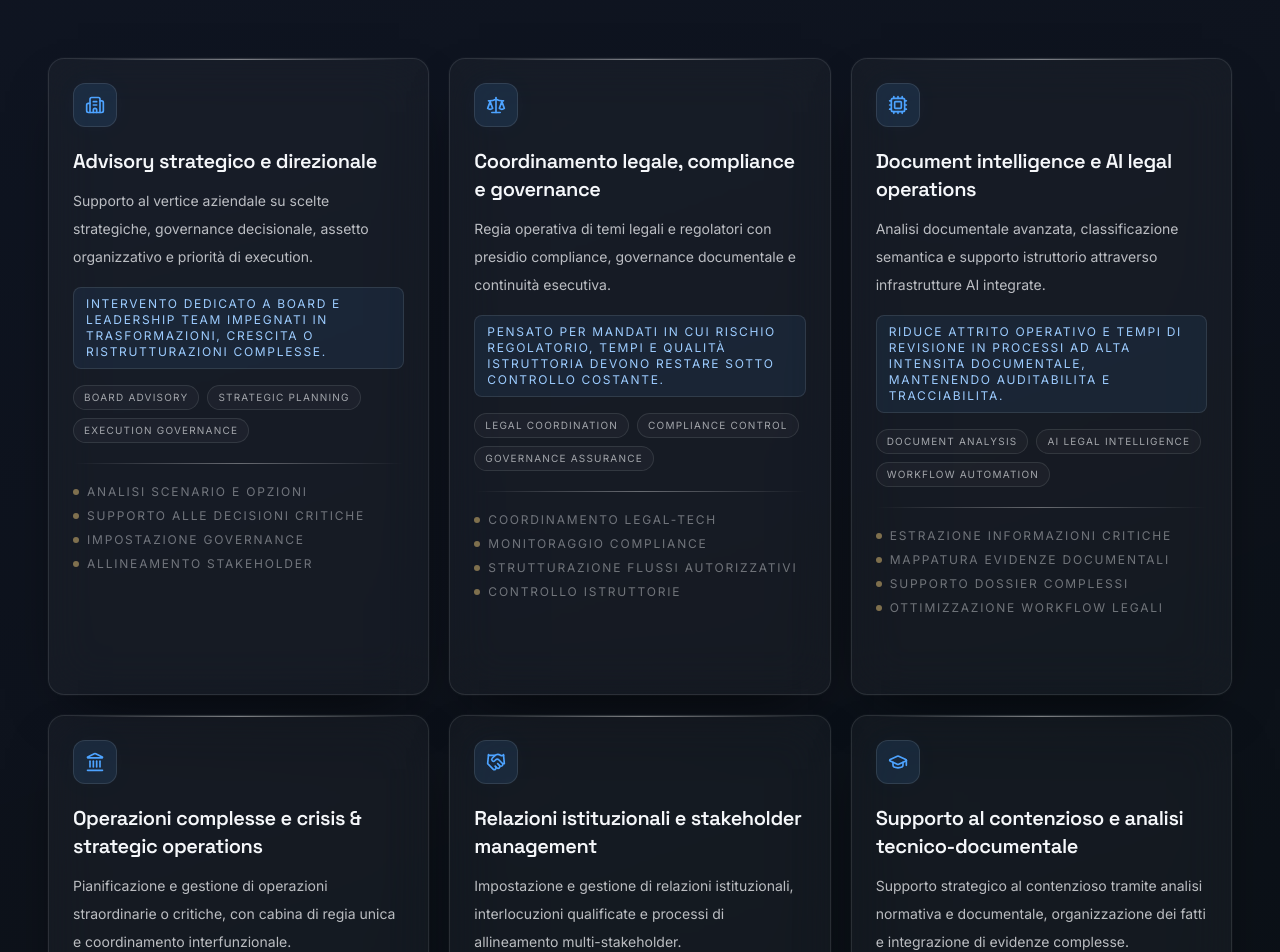
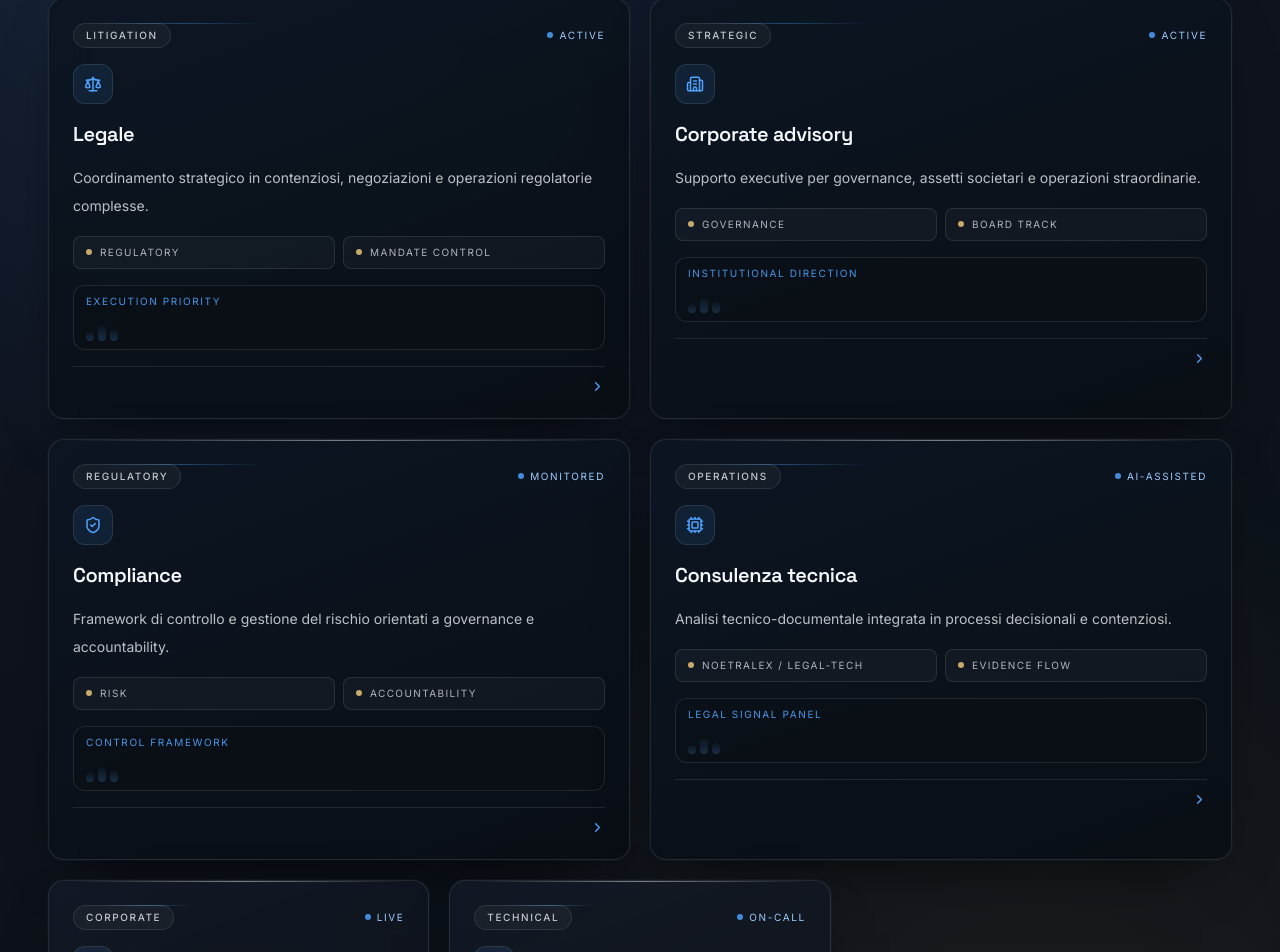
Before and after one commit to ugotorsi/noetra-strategies, a Next.js app: page /it in a window 1280 px wide. Shown: the part 3636-4588 px from the top of the page. Built offline with nearby package versions, Linux system fonts and the light colour scheme; no server answers.

Commit message:
refine(ui): executive strategic services matrix

```diff
--- a/src/components/sections/ServicesSection.tsx
+++ b/src/components/sections/ServicesSection.tsx
@@ -5,10 +5,10 @@ import {
   Building2,
   ChevronRight,
   Cpu,
-  GraduationCap,
-  Handshake,
   Landmark,
   Scale,
+  ShieldCheck,
+  Wrench,
   type LucideIcon,
 } from "lucide-react";
 
@@ -16,14 +16,15 @@ import { Container } from "@/components/layout/Container";
 import { Card } from "@/components/ui/Card";
 import { SectionTitle } from "@/components/ui/SectionTitle";
 import { getMessages, type Locale } from "@/lib/i18n";
+import { cn } from "@/lib/utils";
 
 const serviceIcons: LucideIcon[] = [
+  Scale,
   Building2,
-  Scale,
+  ShieldCheck,
   Cpu,
   Landmark,
-  Handshake,
-  GraduationCap,
+  Wrench,
 ];
 
 type ServicesSectionProps = {
@@ -38,6 +39,7 @@ export function ServicesSection({ locale }: ServicesSectionProps) {
       id="services"
       className="relative border-y border-white/10 bg-[linear-gradient(160deg,rgba(17,24,39,0.86)_0%,rgba(11,15,20,0.95)_100%)] py-24 sm:py-28"
     >
+      <div className="pointer-events-none absolute inset-0 bg-[radial-gradient(circle_at_18%_14%,rgba(77,163,255,0.12),transparent_34%),radial-gradient(circle_at_82%_82%,rgba(198,169,107,0.08),transparent_36%)]" />
       <Container className="space-y-14">
         <SectionTitle
           eyebrow={messages.eyebrow}
@@ -53,10 +55,11 @@ export function ServicesSection({ locale }: ServicesSectionProps) {
             hidden: {},
             show: { transition: { staggerChildren: 0.12 } },
           }}
-          className="grid gap-5 sm:grid-cols-2 xl:grid-cols-3"
+          className="grid gap-5 md:grid-cols-2 xl:grid-cols-6"
         >
           {messages.cards.map((service, index) => {
             const Icon = serviceIcons[index] ?? Building2;
+            const isPrimary = service.tier === "primary";
 
             return (
               <motion.div
@@ -66,60 +69,82 @@ export function ServicesSection({ locale }: ServicesSectionProps) {
                   show: { opacity: 1, y: 0 },
                 }}
                 transition={{ duration: 0.55, ease: "easeOut" }}
-                whileHover={{ y: -4 }}
+                whileHover={{ y: isPrimary ? -7 : -5 }}
+                className={cn(isPrimary ? "xl:col-span-3" : "xl:col-span-2")}
               >
-                <Card className="group h-full border-white/12 p-6 transition-all duration-500 hover:border-[#4DA3FF]/45">
-                  <div className="mb-5 inline-flex h-11 w-11 items-center justify-center rounded-xl border border-[#4DA3FF]/40 bg-[#4DA3FF]/12 text-[#4DA3FF] shadow-[0_0_30px_-18px_rgba(77,163,255,0.9)] transition-all duration-500 group-hover:scale-110 group-hover:border-[#4DA3FF]/70">
-                    <Icon size={20} />
+                <Card
+                  className={cn(
+                    "group relative h-full overflow-hidden border p-6 transition-all duration-500",
+                    isPrimary
+                      ? "border-[#4DA3FF]/30 bg-[linear-gradient(160deg,rgba(12,22,34,0.95),rgba(10,15,22,0.98))]"
+                      : "border-white/12 bg-[linear-gradient(160deg,rgba(17,24,39,0.68),rgba(11,15,20,0.92))]",
+                    "hover:border-[#4DA3FF]/48 hover:shadow-[0_26px_55px_-38px_rgba(77,163,255,0.85)]",
+                  )}
+                >
+                  <div className="pointer-events-none absolute inset-0 bg-[radial-gradient(circle_at_84%_12%,rgba(77,163,255,0.16),transparent_52%)] opacity-0 transition-opacity duration-500 group-hover:opacity-100" />
+                  <motion.div
+                    className="pointer-events-none absolute inset-x-6 top-0 h-px origin-left bg-gradient-to-r from-transparent via-[#4DA3FF]/80 to-transparent"
+                    initial={{ scaleX: 0.35, opacity: 0.45 }}
+                    whileHover={{ scaleX: 1, opacity: 1 }}
+                    transition={{ duration: 0.35, ease: "easeOut" }}
+                  />
+
+                  <div className="relative space-y-4">
+                    <div className="flex items-center justify-between gap-3">
+                      <span className="rounded-full border border-white/14 bg-white/[0.04] px-3 py-1 text-[10px] font-medium uppercase tracking-[0.16em] text-[#F5F7FA]/78">
+                        {service.microTag}
+                      </span>
+                      <span className="inline-flex items-center gap-1.5 text-[10px] uppercase tracking-[0.16em] text-[#9DCCFF]">
+                        <motion.span
+                          className="h-1.5 w-1.5 rounded-full bg-[#4DA3FF]"
+                          animate={{ opacity: [0.35, 1, 0.35] }}
+                          transition={{ duration: 1.9, repeat: Infinity, ease: "easeInOut" }}
+                        />
+                        {service.status}
+                      </span>
                     </div>
+
+                    <div className="inline-flex h-10 w-10 items-center justify-center rounded-xl border border-[#4DA3FF]/30 bg-[#4DA3FF]/10 text-[#4DA3FF] transition-all duration-500 group-hover:scale-105 group-hover:border-[#4DA3FF]/60">
+                      <Icon size={18} />
+                    </div>
+
                     <h3 className="text-xl font-semibold text-[#F5F7FA]">{service.title}</h3>
-                  <p className="mt-3 text-sm leading-7 text-[#F5F7FA]/74">
-                    {service.description}
-                  </p>
-                  <p className="mt-4 rounded-lg border border-[#4DA3FF]/20 bg-[#4DA3FF]/8 px-3 py-2 text-xs uppercase tracking-[0.14em] text-[#9DCCFF]">
-                    {service.executiveParagraph}
-                  </p>
+                    <p className="text-sm leading-7 text-[#F5F7FA]/76">{service.description}</p>
 
-                  <div className="mt-4 flex flex-wrap gap-2">
-                    {service.operationalTerms.map((term) => (
-                      <span
-                        key={term}
-                        className="rounded-full border border-white/12 bg-white/[0.03] px-2.5 py-1 text-[10px] uppercase tracking-[0.12em] text-[#F5F7FA]/62"
+                    <div className="grid gap-2 sm:grid-cols-2">
+                      {service.indicators.map((indicator) => (
+                        <div
+                          key={indicator}
+                          className="inline-flex items-center gap-2 rounded-lg border border-white/10 bg-white/[0.03] px-3 py-2 text-[10px] uppercase tracking-[0.14em] text-[#F5F7FA]/70"
                         >
-                        {term}
-                      </span>
+                          <span className="h-1.5 w-1.5 rounded-full bg-[#C6A96B]" />
+                          {indicator}
+                        </div>
                       ))}
                     </div>
 
-                  <div className="mt-5 h-px w-full bg-gradient-to-r from-transparent via-white/35 to-transparent" />
-                  <motion.ul
-                    initial={{ opacity: 0.6 }}
+                    <div className="rounded-xl border border-white/10 bg-[#0B0F14]/55 px-3 py-2">
+                      <p className="text-[10px] uppercase tracking-[0.16em] text-[#4DA3FF]/90">
+                        {service.signal}
+                      </p>
+                      <div className="mt-2 flex h-6 items-end gap-1">
+                        {[36, 62, 46].map((height, barIndex) => (
+                          <motion.span
+                            key={`${service.title}-bar-${height}`}
+                            className="w-2 rounded-sm bg-gradient-to-t from-[#4DA3FF]/45 to-[#4DA3FF]/9"
+                            style={{ height: `${height}%` }}
+                            initial={{ opacity: 0.45 }}
                             whileHover={{ opacity: 1 }}
-                    className="mt-5 space-y-2"
-                  >
-                    {service.capabilities.map((capability, capIndex) => (
-                      <motion.li
-                        key={capability}
-                        initial={{ x: 0 }}
-                        whileHover={{ x: 2 }}
-                        transition={{ duration: 0.2, delay: capIndex * 0.03 }}
-                        className="flex items-center gap-2 text-xs uppercase tracking-[0.15em] text-[#F5F7FA]/68"
-                      >
-                        <span className="h-1.5 w-1.5 rounded-full bg-[#C6A96B]" />
-                        {capability}
-                      </motion.li>
+                            transition={{ duration: 0.25, delay: barIndex * 0.03 }}
+                          />
                         ))}
-                  </motion.ul>
+                      </div>
+                    </div>
 
-                  <motion.div
-                    initial={{ opacity: 0, y: 6 }}
-                    whileHover={{ opacity: 1, y: 0 }}
-                    transition={{ duration: 0.25 }}
-                    className="mt-5 flex items-center justify-between rounded-xl border border-white/12 bg-white/[0.03] px-3 py-2 text-xs uppercase tracking-[0.14em] text-[#F5F7FA]/70"
-                  >
-                    <span>{service.reveal}</span>
-                    <ChevronRight size={14} className="text-[#4DA3FF]" />
-                  </motion.div>
+                    <div className="flex items-center justify-end border-t border-white/10 pt-3">
+                      <ChevronRight size={15} className="text-[#4DA3FF] transition-transform duration-300 group-hover:translate-x-1" />
+                    </div>
+                  </div>
                 </Card>
               </motion.div>
             );
--- a/src/messages/en.json
+++ b/src/messages/en.json
@@ -282,112 +282,80 @@
     },
     "services": {
       "eyebrow": "Services",
-      "title": "Enterprise Strategic Services for Complex Organizations",
-      "description": "Integrated service architecture for strategic intelligence, institutional advisory, legal-tech coordination and AI-enabled executive execution.",
+      "title": "Executive Operational Matrix",
+      "description": "Institutional advisory interface for legal-tech execution, governance control and high-stakes decision support.",
       "cards": [
         {
-          "title": "Strategic and Corporate Advisory",
-          "description": "Executive advisory for strategic positioning, governance architecture and high-impact institutional decisions.",
-          "executiveParagraph": "Designed for leadership teams managing growth, transformation and strategic complexity across multiple fronts.",
-          "operationalTerms": [
-            "board governance",
-            "strategic planning",
-            "execution control"
+          "title": "Legal",
+          "microTag": "LITIGATION",
+          "tier": "primary",
+          "status": "ACTIVE",
+          "description": "Strategic coordination for complex litigation, negotiation and regulatory operations.",
+          "indicators": [
+            "REGULATORY",
+            "MANDATE CONTROL"
           ],
-          "capabilities": [
-            "governance architecture",
-            "executive communication",
-            "decision support",
-            "institutional strategy"
-          ],
-          "reveal": "Executive mandate acceleration"
+          "signal": "EXECUTION PRIORITY"
         },
         {
-          "title": "Legal and Regulatory Coordination",
-          "description": "Integrated legal-regulatory coordination for assignments requiring procedural precision, risk framing and compliance control.",
-          "executiveParagraph": "Structured legal-tech alignment for mandates where regulatory exposure and execution timing are mission critical.",
-          "operationalTerms": [
-            "regulatory mapping",
-            "procedural control",
-            "compliance assurance"
+          "title": "Corporate Advisory",
+          "microTag": "STRATEGIC",
+          "tier": "primary",
+          "status": "ACTIVE",
+          "description": "Executive support for governance, corporate structures and extraordinary operations.",
+          "indicators": [
+            "GOVERNANCE",
+            "BOARD TRACK"
           ],
-          "capabilities": [
-            "compliance frameworks",
-            "regulatory intelligence",
-            "documentation systems",
-            "legal workflow alignment"
-          ],
-          "reveal": "Regulatory resilience layer"
+          "signal": "INSTITUTIONAL DIRECTION"
         },
         {
-          "title": "AI Systems and Digital Innovation",
-          "description": "Design and implementation of AI-enabled operating systems for intelligent orchestration and scalable decision workflows.",
-          "executiveParagraph": "Built for organizations requiring operational automation without sacrificing governance, traceability or strategic control.",
-          "operationalTerms": [
-            "AI orchestration",
-            "knowledge infrastructure",
-            "automation control"
+          "title": "Compliance",
+          "microTag": "REGULATORY",
+          "tier": "primary",
+          "status": "MONITORED",
+          "description": "Control frameworks and risk management aligned with governance and accountability.",
+          "indicators": [
+            "RISK",
+            "ACCOUNTABILITY"
           ],
-          "capabilities": [
-            "operational automation",
-            "document intelligence",
-            "strategic analytics",
-            "workflow intelligence"
-          ],
-          "reveal": "AI coordination engine"
+          "signal": "CONTROL FRAMEWORK"
         },
         {
-          "title": "Strategic Operations and Institutional Advisory",
-          "description": "Strategic and operational support for complex operations, institutional interfaces, organizational governance and multidisciplinary decision ecosystems.",
-          "executiveParagraph": "Dedicated to high-stakes initiatives where execution continuity and cross-functional coordination define outcome quality.",
-          "operationalTerms": [
-            "institutional interface",
-            "operational governance",
-            "strategic continuity"
+          "title": "Technical Consulting",
+          "microTag": "OPERATIONS",
+          "tier": "primary",
+          "status": "AI-ASSISTED",
+          "description": "Integrated technical-documentary analysis across decision workflows and contentious contexts.",
+          "indicators": [
+            "NOETRALEX / LEGAL-TECH",
+            "EVIDENCE FLOW"
           ],
-          "capabilities": [
-            "operational coordination",
-            "governance support",
-            "institutional relations",
-            "strategic planning",
-            "executive advisory",
-            "operational intelligence"
-          ],
-          "reveal": "Institutional operations cockpit"
+          "signal": "LEGAL SIGNAL PANEL"
         },
         {
-          "title": "Institutional and Commercial Relations",
-          "description": "Strategic relationship architecture for institutional positioning, stakeholder engagement and executive-level market dialogue.",
-          "executiveParagraph": "Supports organizations navigating institutional ecosystems, partnerships and strategic representation.",
-          "operationalTerms": [
-            "stakeholder mapping",
-            "institutional dialogue",
-            "market positioning"
+          "title": "Tax",
+          "microTag": "CORPORATE",
+          "tier": "secondary",
+          "status": "LIVE",
+          "description": "Integrated fiscal and corporate-tax analysis for asset and corporate operations.",
+          "indicators": [
+            "TAX",
+            "ASSET IMPACT"
           ],
-          "capabilities": [
-            "stakeholder engagement",
-            "institutional relations",
-            "strategic communication",
-            "partnership enablement"
-          ],
-          "reveal": "Strategic influence layer"
+          "signal": "FISCAL TRACK"
         },
         {
-          "title": "Executive Training and Knowledge Systems",
-          "description": "High-level executive programs and knowledge frameworks focused on strategic governance, regulatory awareness and AI literacy.",
-          "executiveParagraph": "Transforms strategic and operational know-how into repeatable institutional competence across leadership teams.",
-          "operationalTerms": [
-            "executive enablement",
-            "knowledge transfer",
-            "AI governance"
+          "title": "Engineering",
+          "microTag": "TECHNICAL",
+          "tier": "secondary",
+          "status": "ON-CALL",
+          "description": "Technical and infrastructure support for high-complexity operational scenarios.",
+          "indicators": [
+            "TECHNICAL",
+            "PROJECT REVIEW"
           ],
-          "capabilities": [
-            "executive training",
-            "knowledge systems",
-            "operational methodologies",
-            "governance education"
-          ],
-          "reveal": "Leadership capability amplification"
+          "signal": "INFRASTRUCTURE TRACE"
         }
       ]
     },
--- a/src/messages/it.json
+++ b/src/messages/it.json
@@ -278,110 +278,80 @@
     },
     "services": {
       "eyebrow": "Servizi",
-      "title": "Servizi strategico-operativi per organizzazioni complesse",
-      "description": "Un'offerta concreta che integra advisory strategico, coordinamento legale, AI legal intelligence e gestione di operazioni ad alta complessità.",
+      "title": "Executive operational matrix",
+      "description": "Interfaccia istituzionale di advisory e legal-tech operations, progettata per decisioni complesse e execution controllata.",
       "cards": [
         {
-          "title": "Advisory strategico e direzionale",
-          "description": "Supporto al vertice aziendale su scelte strategiche, governance decisionale, assetto organizzativo e priorità di execution.",
-          "executiveParagraph": "Intervento dedicato a board e leadership team impegnati in trasformazioni, crescita o ristrutturazioni complesse.",
-          "operationalTerms": [
-            "board advisory",
-            "strategic planning",
-            "execution governance"
+          "title": "Legale",
+          "microTag": "LITIGATION",
+          "tier": "primary",
+          "status": "ACTIVE",
+          "description": "Coordinamento strategico in contenziosi, negoziazioni e operazioni regolatorie complesse.",
+          "indicators": [
+            "REGULATORY",
+            "MANDATE CONTROL"
           ],
-          "capabilities": [
-            "analisi scenario e opzioni",
-            "supporto alle decisioni critiche",
-            "impostazione governance",
-            "allineamento stakeholder"
-          ],
-          "reveal": "Decision architecture"
+          "signal": "EXECUTION PRIORITY"
         },
         {
-          "title": "Coordinamento legale, compliance e governance",
-          "description": "Regia operativa di temi legali e regolatori con presidio compliance, governance documentale e continuità esecutiva.",
-          "executiveParagraph": "Pensato per mandati in cui rischio regolatorio, tempi e qualità istruttoria devono restare sotto controllo costante.",
-          "operationalTerms": [
-            "legal coordination",
-            "compliance control",
-            "governance assurance"
+          "title": "Corporate advisory",
+          "microTag": "STRATEGIC",
+          "tier": "primary",
+          "status": "ACTIVE",
+          "description": "Supporto executive per governance, assetti societari e operazioni straordinarie.",
+          "indicators": [
+            "GOVERNANCE",
+            "BOARD TRACK"
           ],
-          "capabilities": [
-            "coordinamento legal-tech",
-            "monitoraggio compliance",
-            "strutturazione flussi autorizzativi",
-            "controllo istruttorie"
-          ],
-          "reveal": "Regulatory control layer"
+          "signal": "INSTITUTIONAL DIRECTION"
         },
         {
-          "title": "Document intelligence e AI legal operations",
-          "description": "Analisi documentale avanzata, classificazione semantica e supporto istruttorio attraverso infrastrutture AI integrate.",
-          "executiveParagraph": "Riduce attrito operativo e tempi di revisione in processi ad alta intensita documentale, mantenendo auditabilita e tracciabilita.",
-          "operationalTerms": [
-            "document analysis",
-            "ai legal intelligence",
-            "workflow automation"
+          "title": "Compliance",
+          "microTag": "REGULATORY",
+          "tier": "primary",
+          "status": "MONITORED",
+          "description": "Framework di controllo e gestione del rischio orientati a governance e accountability.",
+          "indicators": [
+            "RISK",
+            "ACCOUNTABILITY"
           ],
-          "capabilities": [
-            "estrazione informazioni critiche",
-            "mappatura evidenze documentali",
-            "supporto dossier complessi",
-            "ottimizzazione workflow legali"
-          ],
-          "reveal": "Intelligence processing engine"
+          "signal": "CONTROL FRAMEWORK"
         },
         {
-          "title": "Operazioni complesse e crisis & strategic operations",
-          "description": "Pianificazione e gestione di operazioni straordinarie o critiche, con cabina di regia unica e coordinamento interfunzionale.",
-          "executiveParagraph": "Approccio indicato per scenari con forte pressione temporale, esposizione reputazionale o elevata frammentazione decisionale.",
-          "operationalTerms": [
-            "crisis coordination",
-            "strategic operations",
-            "continuity planning"
+          "title": "Consulenza tecnica",
+          "microTag": "OPERATIONS",
+          "tier": "primary",
+          "status": "AI-ASSISTED",
+          "description": "Analisi tecnico-documentale integrata in processi decisionali e contenziosi.",
+          "indicators": [
+            "NOETRALEX / LEGAL-TECH",
+            "EVIDENCE FLOW"
           ],
-          "capabilities": [
-            "war-room governance",
-            "presidio continuità operativa",
-            "coordinamento stakeholder critici",
-            "reporting executive in tempo reale"
-          ],
-          "reveal": "Crisis response cockpit"
+          "signal": "LEGAL SIGNAL PANEL"
         },
         {
-          "title": "Relazioni istituzionali e stakeholder management",
-          "description": "Impostazione e gestione di relazioni istituzionali, interlocuzioni qualificate e processi di allineamento multi-stakeholder.",
-          "executiveParagraph": "Consolida credibilita istituzionale e coerenza comunicativa in fasi di negoziazione o transizione operativa.",
-          "operationalTerms": [
-            "institutional relations",
-            "stakeholder alignment",
-            "strategic communication"
+          "title": "Fiscale",
+          "microTag": "CORPORATE",
+          "tier": "secondary",
+          "status": "LIVE",
+          "description": "Analisi tributaria e societaria integrata in operazioni patrimoniali e corporate.",
+          "indicators": [
+            "TAX",
+            "ASSET IMPACT"
           ],
-          "capabilities": [
-            "mappatura stakeholder",
-            "governo interlocuzioni",
-            "preparazione executive briefing",
-            "allineamento posizionamento istituzionale"
-          ],
-          "reveal": "Institutional interface layer"
+          "signal": "FISCAL TRACK"
         },
         {
-          "title": "Supporto al contenzioso e analisi tecnico-documentale",
-          "description": "Supporto strategico al contenzioso tramite analisi normativa e documentale, organizzazione dei fatti e integrazione di evidenze complesse.",
-          "executiveParagraph": "NOETRA supporta la preparazione istruttoria e il coordinamento operativo, nel rispetto dei ruoli dei professionisti legali incaricati.",
-          "operationalTerms": [
-            "litigation support",
-            "evidence mapping",
-            "procedural intelligence"
+          "title": "Ingegneria",
+          "microTag": "TECHNICAL",
+          "tier": "secondary",
+          "status": "ON-CALL",
+          "description": "Supporto infrastrutturale e tecnico in scenari operativi ad alta complessità.",
+          "indicators": [
+            "TECHNICAL",
+            "PROJECT REVIEW"
           ],
-          "capabilities": [
-            "analisi normativa avanzata",
-            "ricostruzione timeline e fatti",
-            "organizzazione set documentali",
-            "coordinamento tecnico-procedurale"
-          ],
-          "reveal": "Contenzioso intelligence support"
+          "signal": "INFRASTRUCTURE TRACE"
         }
       ]
     },
```
Lines whose indentation alone changed are shown as unchanged.
